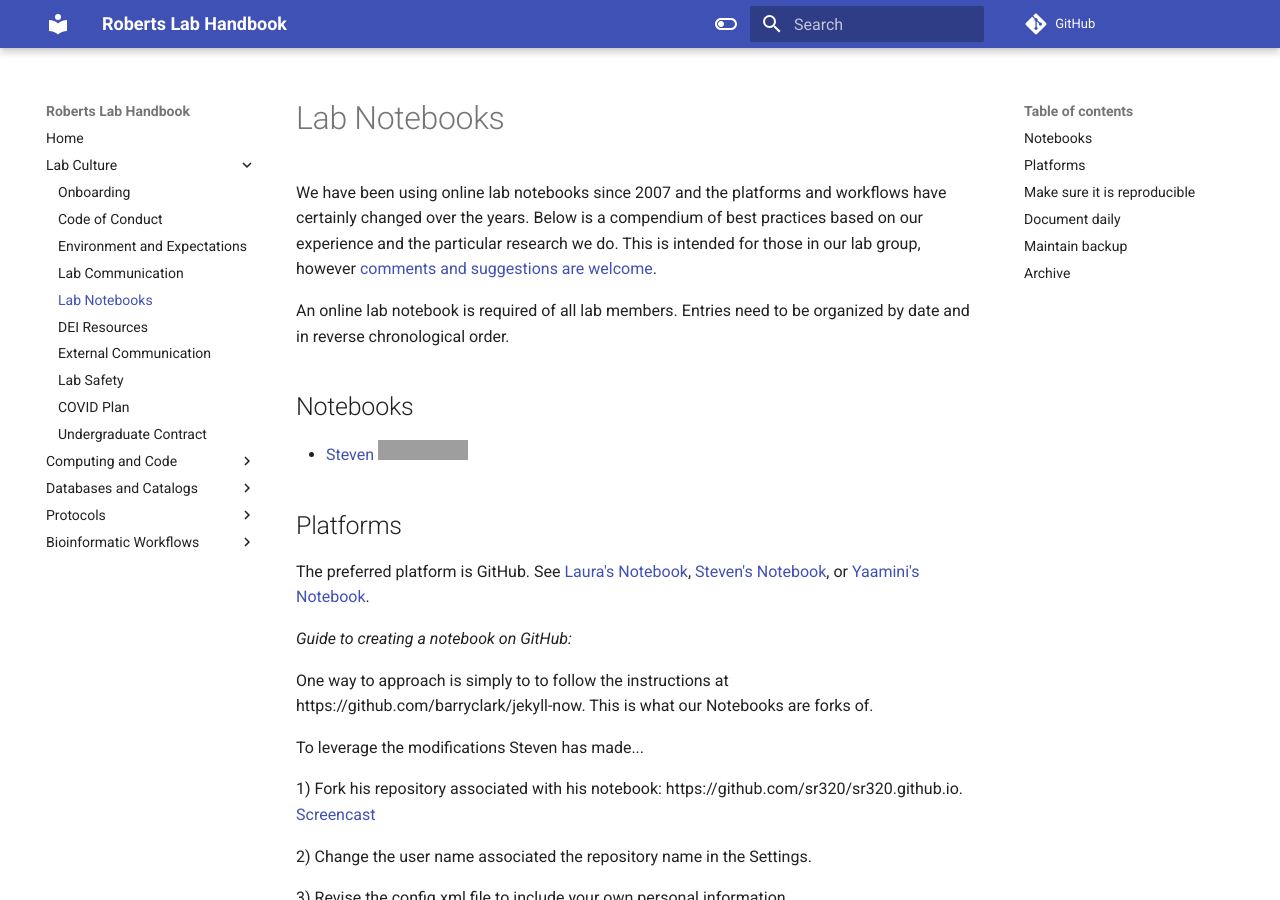
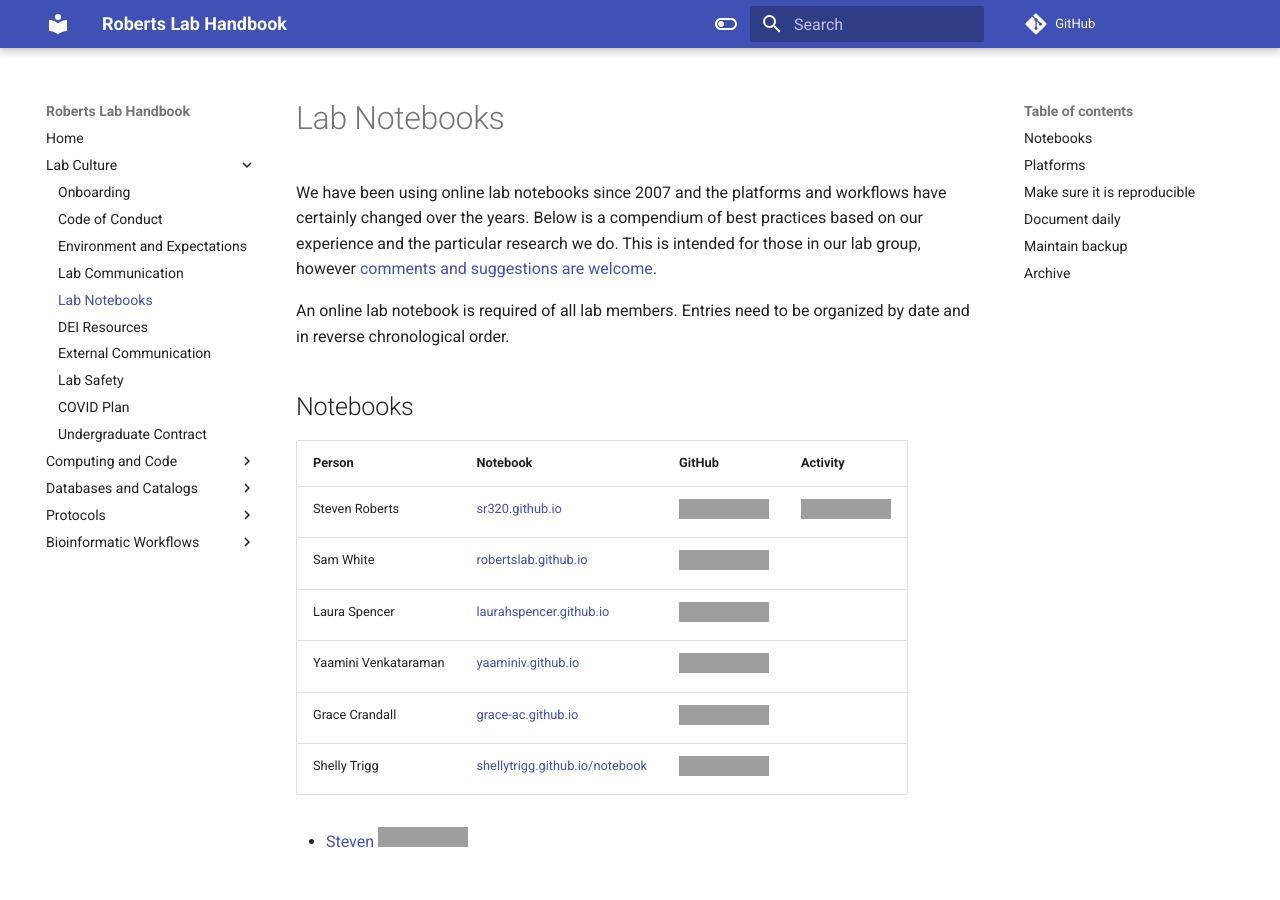
Before and after one commit to RobertsLab/resources, an MkDocs documentation site: the page built from docs/Lab-Notebooks.md, in a window 1280 px wide and 900 px high. Built offline with MkDocs 1.6.1 and Material for MkDocs 9.7.7, drawn with Linux system fonts in a browser that asks for light colours; comment, search, counter and statistics services are not loaded; grey boxes are pictures that could not be loaded.

Commit message:
Update Lab-Notebooks.md

```diff
--- a/docs/Lab-Notebooks.md
+++ b/docs/Lab-Notebooks.md
@@ -4,6 +4,16 @@ We have been using online lab notebooks since 2007 and the platforms and workflo
 An online lab notebook is required of all lab members. Entries need to be organized by date and in reverse chronological order.
 
 ## Notebooks
+
+Person | Notebook | GitHub | Activity
+--- | --- | --- | ----
+Steven Roberts | [sr320.github.io](https://sr320.github.io/) |   [![GitHub followers](https://img.shields.io/github/followers/sr320.svg?style=social&label=Follow&maxAge=2592000)](https://github.com/sr320) | ![GitHub last commit](https://img.shields.io/github/last-commit/sr320/sr320.github.io)
+Sam White | [robertslab.github.io](https://robertslab.github.io/sams-notebook/) |   [![GitHub followers](https://img.shields.io/github/followers/kubu4.svg?style=social&label=Follow&maxAge=2592000)](https://github.com/kubu4)
+Laura Spencer | [laurahspencer.github.io](https://laurahspencer.github.io/LabNotebook/)  | [![GitHub followers](https://img.shields.io/github/followers/laurahspencer.svg?style=social&label=Follow&maxAge=2592000)](https://github.com/laurahspencer)
+Yaamini Venkataraman | [yaaminiv.github.io](https://yaaminiv.github.io/) | [![GitHub followers](https://img.shields.io/github/followers/yaaminiv.svg?style=social&label=Follow&maxAge=2592000)](https://github.com/yaaminiv)
+Grace Crandall | [grace-ac.github.io](https://grace-ac.github.io/) |  [![GitHub followers](https://img.shields.io/github/followers/grace-ac.svg?style=social&label=Follow&maxAge=2592000)](https://github.com/grace-ac)
+Shelly Trigg | [shellytrigg.github.io/notebook](https://shellytrigg.github.io/notebook/) |   [![GitHub followers](https://img.shields.io/github/followers/shellytrigg.svg?style=social&label=Follow&maxAge=2592000)](https://github.com/shellytrigg)
+
 
 - [Steven](https://sr320.github.io) ![GitHub last commit](https://img.shields.io/github/last-commit/sr320/sr320.github.io)
 
```
